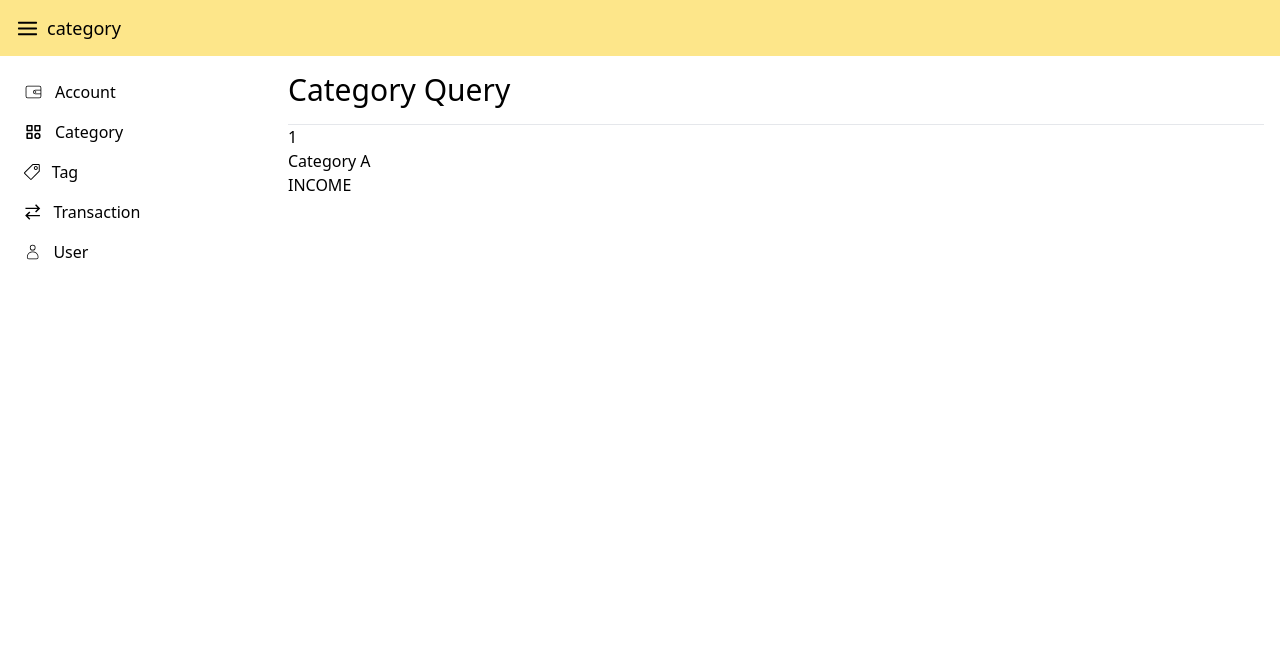
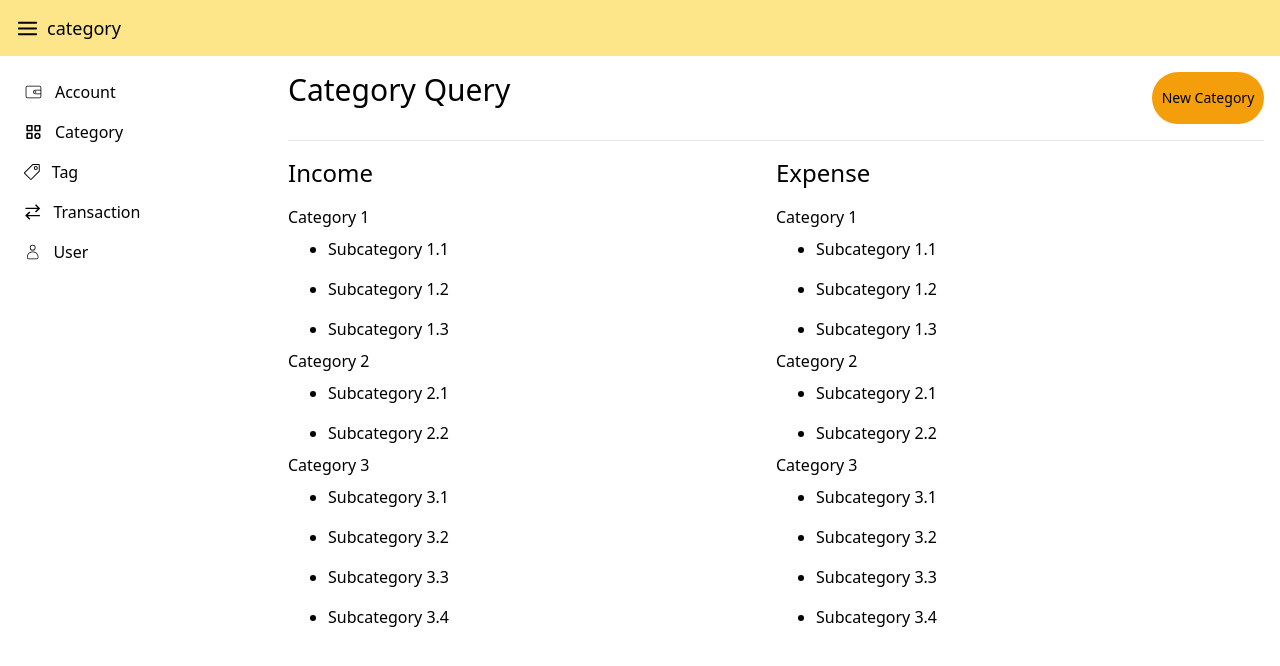
Before and after one commit to eiericksilva/controle-financeiro-frontend, a React app: page /category in a window 1280 px wide. Shown: the top 666 px of the page. Built offline with nearby package versions, Linux system fonts and the light colour scheme; the HTML template or start-up script is replaced by a standard one.

Commit message:
feat: category page

```diff
--- a/src/routes/category.jsx
+++ b/src/routes/category.jsx
@@ -1,22 +1,167 @@
+import Button from "../components/button/button";
+
 export default function Category() {
-  const category = {
-    id: 1,
-    name: "Category A",
-    categoryType: "INCOME",
-    /*       subcategories: "lista de Subcategorias", */
-  };
+  const incomeCategories = [
+    {
+      id: 1,
+      name: "Category 1",
+      categoryType: "INCOME",
+      subcategories: [
+        {
+          id: 1,
+          name: "Subcategory 1.1",
+        },
+        {
+          id: 2,
+          name: "Subcategory 1.2",
+        },
+        {
+          id: 3,
+          name: "Subcategory 1.3",
+        },
+      ],
+    },
+    {
+      id: 2,
+      name: "Category 2",
+      categoryType: "INCOME",
+      subcategories: [
+        {
+          id: 1,
+          name: "Subcategory 2.1",
+        },
+        {
+          id: 2,
+          name: "Subcategory 2.2",
+        },
+      ],
+    },
+    {
+      id: 3,
+      name: "Category 3",
+      categoryType: "INCOME",
+      subcategories: [
+        {
+          id: 1,
+          name: "Subcategory 3.1",
+        },
+        {
+          id: 2,
+          name: "Subcategory 3.2",
+        },
+        {
+          id: 3,
+          name: "Subcategory 3.3",
+        },
+        {
+          id: 2,
+          name: "Subcategory 3.4",
+        },
+      ],
+    },
+  ];
+  const expenseCategories = [
+    {
+      id: 1,
+      name: "Category 1",
+      categoryType: "EXPENSE",
+      subcategories: [
+        {
+          id: 1,
+          name: "Subcategory 1.1",
+        },
+        {
+          id: 2,
+          name: "Subcategory 1.2",
+        },
+        {
+          id: 3,
+          name: "Subcategory 1.3",
+        },
+      ],
+    },
+    {
+      id: 2,
+      name: "Category 2",
+      categoryType: "EXPENSE",
+      subcategories: [
+        {
+          id: 1,
+          name: "Subcategory 2.1",
+        },
+        {
+          id: 2,
+          name: "Subcategory 2.2",
+        },
+      ],
+    },
+    {
+      id: 3,
+      name: "Category 3",
+      categoryType: "EXPENSE",
+      subcategories: [
+        {
+          id: 1,
+          name: "Subcategory 3.1",
+        },
+        {
+          id: 2,
+          name: "Subcategory 3.2",
+        },
+        {
+          id: 3,
+          name: "Subcategory 3.3",
+        },
+        {
+          id: 2,
+          name: "Subcategory 3.4",
+        },
+      ],
+    },
+  ];
 
   return (
-    <div id="transaction">
-      <div>
+    <div>
+      <header className="flex justify-between">
         <h1 className="text-3xl pb-4">Category Query</h1>
-        <hr />
-        <ul>
-          <li>{category.id}</li>
-          <li>{category.name}</li>
-          <li>{category.categoryType}</li>
-          {/*           <li>{category.subcategories}</li> */}
-        </ul>
+        <Button title="New Category" className="text-sm bg-amber-500" />
+      </header>
+      <hr className="my-4" />
+      <div className="flex justify-between">
+        <div className="w-[50%]">
+          <h1 className="text-2xl pb-4">Income</h1>
+          {incomeCategories ? (
+            incomeCategories.map((category) => (
+              <ul key={category.id}>
+                {category.name}
+                {category.subcategories.map((subcategory) => (
+                  <li className="ml-10 py-2 list-disc" key={subcategory.id}>
+                    {subcategory.name}
+                  </li>
+                ))}
+              </ul>
+            ))
+          ) : (
+            <span> There are no Income Categories registered yet</span>
+          )}
+        </div>
+        <div className="  w-[50%]">
+          <h1 className="text-2xl pb-4">Expense</h1>
+          {expenseCategories ? (
+            expenseCategories.map((category) => (
+              <ul key={category.id}>
+                {category.name}
+                {category.subcategories.map((subcategory) => (
+                  <li className="ml-10 py-2 list-disc" key={subcategory.id}>
+                    {subcategory.name}
+                  </li>
+                ))}
+              </ul>
+            ))
+          ) : (
+            <span> There are no Income Categories registered yet</span>
+          )}
+        </div>
       </div>
     </div>
   );
```
